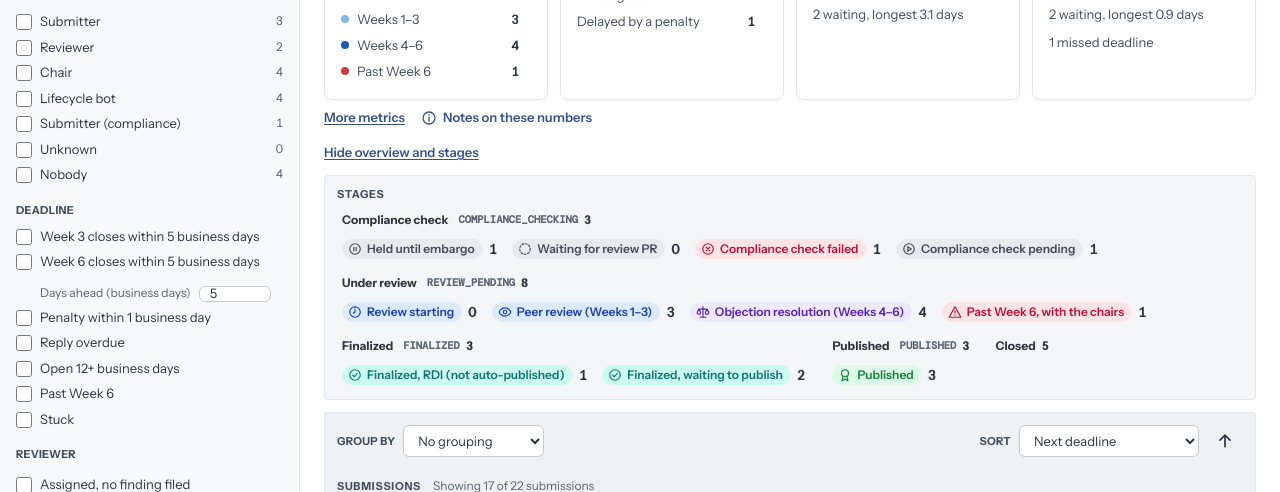
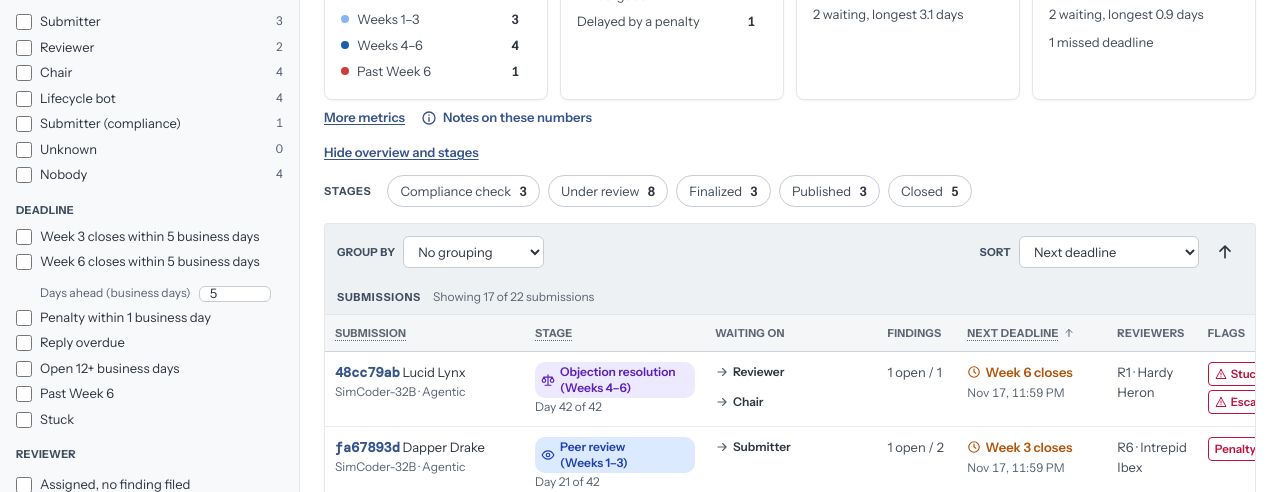
Before and after one commit to anandhu-eng/endpoints-submissions-sandbox, a plain HTML site: page docs/index.html in a window 1280 px wide. Shown: the part 308-800 px from the top of the page. Drawn offline with nearby package versions, Linux system fonts and the light colour scheme.

Commit message:
Declutter the page: status row, compact More metrics, slimmer list rows
- Stage strip becomes one row of status counts; per-stage counts move
  into the sidebar Stage filter.
- More metrics become compact rows.
- List: Review day moves under the stage pill, penalty level becomes a
  flag; PR/Issue links stay in the detail view; DB status moves to the
  pill tooltip; columns sized to fit 1440 with the sidebar open.

Co-Authored-By: Claude Opus 5.5 <noreply@anthropic.com>

```diff
--- a/docs/js/app.js
+++ b/docs/js/app.js
@@ -195,9 +195,9 @@ function renderListView() {
     const ov = overviewOpen();
     $('#metrics').innerHTML = (ov ? renderMetrics(metrics, state, ui.showMore) : '') +
       `<div class="overview-toggle${ov ? '' : ' collapsed'}">${ov ? '' : `<span class="meta">${esc(COPY.metrics.overviewHidden)}</span>`}<button type="button" class="btn-link" id="toggle-overview" aria-expanded="${ov}">${esc(ov ? COPY.metrics.hideOverview : COPY.metrics.showOverview)}</button></div>`;
-    $('#stages').innerHTML = ov ? renderStageCounts(metrics.M7, state, ui.closedOpen) : '';
+    $('#stages').innerHTML = ov ? renderStageCounts(metrics.M7, state) : '';
     const [vRole, vLogin] = (state.view || '').split(':');
-    $('#filters-body').innerHTML = renderFilters(state, DOM, ui.openSections, { counts: optionCounts(), canMe: !!vLogin || vRole === 'chair' });
+    $('#filters-body').innerHTML = renderFilters(state, DOM, ui.openSections, { counts: optionCounts(), stageCounts: metrics.M7, canMe: !!vLogin || vRole === 'chair' });
     for (const el of $$('[data-indeterminate="true"]')) el.indeterminate = true;
     $('#groupbar').innerHTML = renderGroupBar(state);
     $('#chips').innerHTML = viewToggles() + renderChips(state);
--- a/docs/js/copy.js
+++ b/docs/js/copy.js
@@ -343,8 +343,10 @@ export const COPY = {
     ascending: 'ascending',
     descending: 'descending',
     reverse: 'Reverse order',
+    penaltyBadge: (n) => `Penalty level ${n}`,
+    penaltyHelp: 'Current penalty level after waivers. Each level delays publication by one cycle; level 3 withdraws the submission.',
     cols: {
-      id: 'Submission · GitHub', stage: 'Stage · DB status', wait: 'Waiting on', findings: 'Findings',
+      id: 'Submission', stage: 'Stage', wait: 'Waiting on', findings: 'Findings',
       day: 'Review day', due: 'Next deadline', pen: 'Penalty level', rev: 'Reviewers', flags: 'Flags', links: 'GitHub',
     },
     findingsCell: (open, total) => `${open} open / ${total}`,
--- a/docs/js/render-list.js
+++ b/docs/js/render-list.js
@@ -1,11 +1,11 @@
 // Main view: metrics, stage counts, filters sidebar, grouping toolbar and the list.
 
 import { COPY } from './copy.js';
-import { esc, days1, timeEl, plainDateText, dateText } from './format.js';
+import { esc, days1, plainDateText, dateText, dateTimeText, shortDateTimeText, isoText } from './format.js';
 import { icon } from './icons.js';
 import { STAGES, STATUS_ORDER, TERMINAL, DEFAULT_STAGES, summarizeGroup } from './derive.js';
 import { stageSet, groupRows, alsoInCount, matchedDeadline, GROUP_KEYS, MULTI_KEYS, SORT_KEYS, PERIODS, GSORTS, UNASSIGNED } from './query.js';
-import { stagePill, waitChip, waitReasonText, flagBadge, personName, valueLabel, extLink } from './ui.js';
+import { stagePill, waitChip, waitReasonText, flagBadge, personName, valueLabel } from './ui.js';
 
 // ---------------------------------------------------------------------------
 // Metric tiles. Each tile names the filter it applies.
@@ -96,6 +96,16 @@ function publishBlock(m) {
   return `<ul class="legend static">${rows.map(([label, n]) => `<li><span class="legend-item"><span>${esc(label)}</span><b>${n}</b></span></li>`).join('')}</ul>`;
 }
 
+// Secondary metrics as compact rows: name (and one short line) on the left, value on the right.
+function metricRow(state, id, t) {
+  const on = tileActive(state, id);
+  const lines = [].concat(t.line || []).filter(Boolean);
+  return `<button type="button" class="mrow${on ? ' on' : ''}${t.warn ? ' warn' : ''}" ${press(state, id)} title="${tipFor(state, id, t.detail)}">
+    <span class="mrow-text"><span class="mrow-name">${esc(COPY.metrics[id].name)}</span>${lines.map((l) => `<span class="mrow-sub">${esc(l)}</span>`).join('')}</span>
+    <span class="mrow-value">${t.warn ? icon('alert', 'mrow-warn') : ''}<span class="num">${esc(t.value)}</span>${t.unit ? `<span class="unit">${esc(t.unit)}</span>` : ''}</span>
+  </button>`;
+}
+
 export function renderMetrics(m, state, showMore) {
   const pill = COPY.metrics.periodPill[state.period] || COPY.metrics.periodPill.all;
   const M = COPY.metrics;
@@ -128,7 +138,7 @@ export function renderMetrics(m, state, showMore) {
       </div>
     </div>
     <div class="mcards">${primary.join('')}</div>
-    <div class="mcards cards-more" id="tiles-more" ${showMore ? '' : 'hidden'}>${SECONDARY.map((id) => card(state, id, secondary[id])).join('')}</div>
+    <div class="mrows" id="tiles-more" ${showMore ? '' : 'hidden'}>${SECONDARY.map((id) => metricRow(state, id, secondary[id])).join('')}</div>
     <div class="metrics-foot">
       <button type="button" class="btn-link" id="more-metrics" aria-expanded="${showMore}" aria-controls="tiles-more">${esc(showMore ? COPY.metrics.fewer : COPY.metrics.more)}</button>
       <details class="caveats" id="caveats"><summary>${icon('info')}${esc(COPY.metrics.caveatsTitle)}</summary><ul>${COPY.metrics.caveats.map((c) => `<li>${esc(c)}</li>`).join('')}</ul></details>
@@ -139,35 +149,28 @@ export function renderMetrics(m, state, showMore) {
 // ---------------------------------------------------------------------------
 // Stage counts (M7), grouped by DB status, terminal statuses folded into "Closed".
 
-export function renderStageCounts(counts, state, closedOpen) {
+export function renderStageCounts(counts, state) {
+  // One button per DB status with its total; the per-stage counts are in the tooltip and in
+  // the sidebar Stage filter (M7). Terminal statuses fold into "Closed" (D19).
   const active = stageSet(state);
   const isOnly = (codes) => state.stage && state.stage.size === codes.length && codes.every((c) => state.stage.has(c));
-  const statusBlock = (status) => {
+  const breakdown = (stages) => stages.map((s) => `${COPY.stages[s.code]}: ${counts[s.code]}`).join('\n');
+  const item = (label, codes, stages, attrs, pressed) => {
+    const total = codes.reduce((a, c) => a + counts[c], 0);
+    return `<button type="button" class="sc-pipe${total ? '' : ' zero'}" ${attrs} aria-pressed="${pressed}" title="${esc(breakdown(stages))}">
+      <span>${esc(label)}</span><b class="num">${total}</b></button>`;
+  };
+  const open = STATUS_ORDER.filter((s) => !TERMINAL.has(s)).map((status) => {
     const stages = STAGES.filter((s) => s.status === status);
-    const total = stages.reduce((a, s) => a + counts[s.code], 0);
     const codes = stages.map((s) => s.code);
-    return `<div class="sc-status">
-      <button type="button" class="sc-head" data-stages="${codes.join(',')}" aria-pressed="${isOnly(codes)}" title="${esc(status)}">
-        <span>${esc(COPY.stageGroups[status])}</span><span class="db-status">${esc(status)}</span><span class="sc-total num">${total}</span></button>
-      <div class="sc-items">${stages.map((s) => `
-        <button type="button" class="sc-item${active.has(s.code) ? '' : ' dim'}" data-stages="${s.code}" aria-pressed="${isOnly([s.code])}">
-          ${stagePill(s.code, { withStatus: false })}<span class="num">${counts[s.code]}</span></button>`).join('')}</div>
-    </div>`;
-  };
-  const open = STATUS_ORDER.filter((s) => !TERMINAL.has(s));
-  const closed = STATUS_ORDER.filter((s) => TERMINAL.has(s));
-  const closedCodes = STAGES.filter((s) => TERMINAL.has(s.status)).map((s) => s.code);
-  const closedTotal = closedCodes.reduce((a, c) => a + counts[c], 0);
-  // D19: "Closed n" adds every terminal stage to the filter (click again to remove them).
-  const closedOn = closedCodes.every((c) => active.has(c));
+    return item(COPY.stageGroups[status], codes, stages, `data-stages="${codes.join(',')}"`, isOnly(codes));
+  });
+  const closedStages = STAGES.filter((s) => TERMINAL.has(s.status));
+  const closedCodes = closedStages.map((s) => s.code);
+  const closed = item(COPY.stageGroups.closed, closedCodes, closedStages, `id="sc-closed" data-closed="${closedCodes.join(',')}"`, closedCodes.every((c) => active.has(c)));
   return `<section class="stage-counts" aria-labelledby="sc-h">
     <h2 id="sc-h" class="micro" title="${esc(COPY.metrics.M7.help)}">${esc(COPY.metrics.M7.name)}</h2>
-    <div class="sc-row">${open.map(statusBlock).join('')}
-      <div class="sc-closed">
-        <button type="button" class="sc-head" id="sc-closed" data-closed="${closedCodes.join(',')}" aria-pressed="${closedOn}"><span>${esc(COPY.stageGroups.closed)}</span><span class="sc-total num">${closedTotal}</span></button>
-        ${closedOn ? `<div class="sc-row">${closed.map(statusBlock).join('')}</div>` : ''}
-      </div>
-    </div>
+    <div class="sc-pipeline">${open.join('')}${closed}</div>
   </section>`;
 }
 
@@ -201,7 +204,8 @@ export function renderFilters(state, dom, openSections, extra = {}) {
       <span>${esc(COPY.stageGroups[status])}</span><span class="db-status">${esc(status)}</span></label>
       <ul class="checks nested">${stages.map((s) => {
         const sid = `f-stage-${s.code}`;
-        return `<li><label for="${sid}"><input type="checkbox" id="${sid}" data-stage="${s.code}" ${st.has(s.code) ? 'checked' : ''}><span>${esc(COPY.stages[s.code])}</span><span class="db-status">${esc(status)}</span></label></li>`;
+        const n = extra.stageCounts ? extra.stageCounts[s.code] ?? 0 : null;
+        return `<li><label for="${sid}"><input type="checkbox" id="${sid}" data-stage="${s.code}" ${st.has(s.code) ? 'checked' : ''}><span>${esc(COPY.stages[s.code])}</span>${n != null ? `<span class="opt-count num">${n}</span>` : ''}</label></li>`;
       }).join('')}</ul></li>`;
   }).join('');
 
@@ -315,28 +319,31 @@ export function renderGroupBar(state) {
 // ---------------------------------------------------------------------------
 // List
 
-const COLS = ['id', 'stage', 'wait', 'findings', 'day', 'due', 'pen', 'rev', 'flags'];
-const SORTABLE = { id: 'id', stage: 'stage', day: 'day', due: 'due' };
+const COLS = ['id', 'stage', 'wait', 'findings', 'due', 'rev', 'flags'];
+const SORTABLE = { id: 'id', stage: 'stage', due: 'due' };
 
 function deadlineCell(r, asOf, state) {
+  const when = (at) => `<time class="meta block" datetime="${esc(isoText(at))}" title="${esc(dateTimeText(at))}">${esc(shortDateTimeText(at))}</time>`;
   // S5: held submissions open for review after the embargo date.
   if (r.stage === 'CC_HELD' && r.db.embargo_date) return `<span class="due-kind">${esc(COPY.list.opensAfter(dateText(r.db.embargo_date)))}</span>`;
   if (r.status === 'FINALIZED' && r.due) {
     if (r.due.rdi) return `<span class="due-fin">${esc(COPY.list.notAutoPublished)}</span>`;
     const reasons = r.due.reasons.map((x) => reasonText(x)).join('; ');
-    // D25: lead with the date; the cohort code is secondary.
-    return `<span class="due-fin">${esc(r.due.cohort ? COPY.list.publishesOn(dateText(r.due.at)) : COPY.missing)}</span>${r.due.cohort ? ` <span class="db-status">${esc(r.due.cohort.id)}</span>` : ''}${reasons ? `<span class="meta block">${esc(reasons)}</span>` : ''}`;
+    // D25: lead with the date; the cohort code and the delay reasons go to the tooltip.
+    const tip = [r.due.cohort?.id, reasons].filter(Boolean).join(' · ');
+    return `<span class="due-fin" title="${esc(tip)}">${esc(r.due.cohort ? COPY.list.publishesOn(dateText(r.due.at)) : COPY.missing)}</span>`;
   }
   // D18: with a Deadline filter on, show the deadline that matched.
   const m = state ? matchedDeadline(r, state) : null;
+  const matched = m ? ` title="${esc(COPY.list.matched)}"` : '';
   if (m && (m.kind === 'overdue' || m.kind === 'open12')) {
-    return `<span class="due-kind soon">${icon('alert')}${esc(COPY.list.deadlineKinds[m.kind])}${m.finding}</span>${m.at ? `<span class="meta block">${timeEl(m.at)}</span>` : ''}<span class="meta block">${esc(COPY.list.matched)}</span>`;
+    return `<span class="due-kind soon"${matched}>${icon('alert')}${esc(COPY.list.deadlineKinds[m.kind])}${m.finding}</span>${m.at ? when(m.at) : ''}`;
   }
   const d = m && m.at ? m : r.nextDeadline;
-  if (!d) return `<span class="muted">${esc(COPY.list.noDeadline)}</span>`;
+  if (!d) return `<span class="muted">${esc(COPY.missing)}</span>`;
   const kind = d.kind === 'penalty' ? `${COPY.list.deadlineKinds.penalty(d.level)}${d.finding}` : COPY.list.deadlineKinds[d.kind];
   const soon = d.at - asOf < 2 * 864e5;
-  return `<span class="due-kind${soon ? ' soon' : ''}">${soon ? icon('clock') : ''}${esc(kind)}</span><span class="meta block">${timeEl(d.at)}</span>${m && m.at ? `<span class="meta block">${esc(COPY.list.matched)}</span>` : ''}`;
+  return `<span class="due-kind${soon ? ' soon' : ''}"${matched}>${soon ? icon('clock') : ''}${esc(kind)}</span>${when(d.at)}`;
 }
 
 export function reviewDayText(r) {
@@ -351,32 +358,32 @@ export function reasonText(x) {
 }
 
 function rowHtml(r, ctx) {
+  // At most two lines per cell; detail moves into tooltips and the detail view.
   const c = r.counts;
   const also = ctx.groupKeys ? alsoInCount(r, ctx.groupKeys) : 0;
   const link = ctx.hrefFor(r);
   const reviewers = r.assignees.length ? r.assignees.map((a) => esc(personName(a))).join(', ') : `<span class="muted">${esc(COPY.filters.unassigned)}</span>`;
-  const revBadge = c.reviewer ? `<span class="badge-rev" title="${esc(COPY.list.reviewerBadge(c.reviewer))}">${icon('eye')}${c.reviewer}</span>` : '';
   const mine = ctx.myWaits ? ctx.myWaits(r) : new Set();
   const supLinks = [
     r.supersedes ? `<a class="flag flag-supersedes" href="${esc(ctx.hrefForId(r.supersedes))}" data-open="${esc(r.supersedes)}" title="${esc(COPY.flagHelp.supersedes)}">${icon('arrow')}${esc(COPY.detail.supersedes(r.supersedes))}</a>` : '',
     r.supersededBy ? `<a class="flag flag-superseded_by" href="${esc(ctx.hrefForId(r.supersededBy))}" data-open="${esc(r.supersededBy)}" title="${esc(COPY.flagHelp.superseded_by)}">${icon('slash')}${esc(COPY.detail.supersededBy(r.supersededBy))}</a>` : '',
   ].join('');
-  const flagList = [...r.flags].filter((f) => f !== 'supersedes' && f !== 'superseded_by').map(flagBadge).join('') + supLinks;
-  const stuck = r.stuckReasons.length ? `<span class="meta block warn-text">${icon('alert')}${esc(COPY.metrics.M12.name)}: ${esc(r.stuckReasons.map((x) => COPY.list.stuckReasons[x]).join(', '))}</span>` : '';
+  const stuck = r.stuckReasons.length ? `<span class="flag flag-stuck" title="${esc(r.stuckReasons.map((x) => COPY.list.stuckReasons[x]).join(', '))}">${icon('alert')}<span>${esc(COPY.metrics.M12.name)}</span></span>` : '';
+  // The penalty level shows only when there is one (most rows have none).
+  const penalty = r.penalty ? `<span class="flag flag-penalty" title="${esc(COPY.list.penaltyHelp)}">${esc(COPY.list.penaltyBadge(r.penalty))}</span>` : '';
+  const flagList = stuck + penalty + [...r.flags].filter((f) => f !== 'supersedes' && f !== 'superseded_by').map(flagBadge).join('') + supLinks;
+  const waits = r.waiting.map((w) => `<span class="wait-line" title="${esc(w.reason.map((x) => waitReasonText(x, mine.has(w.value))).join('; '))}">${waitChip(w.value, mine.has(w.value) ? ctx.youName : null)}</span>`).join('');
+  const findTip = c.total ? [COPY.list.findingsTurns(c.submitter, c.reviewer), c.waived ? COPY.list.findingsWaived(c.waived) : ''].filter(Boolean).join(' · ') : '';
   return `<tr class="row" data-depth="${ctx.depth}" data-id="${esc(r.shortId)}">
     <td data-col="id" class="c-id">
-      <a class="sub-link mono" href="${esc(link)}" data-open="${esc(r.shortId)}" aria-label="${esc(COPY.list.open(r.shortId))}">${esc(r.shortId)}</a>
-      <span class="block">${esc(r.org || COPY.missing)}</span>
+      <span class="block"><a class="sub-link mono" href="${esc(link)}" data-open="${esc(r.shortId)}" aria-label="${esc(COPY.list.open(r.shortId))}">${esc(r.shortId)}</a> <span class="c-org">${esc(r.org || COPY.missing)}</span></span>
       <span class="meta block">${esc(r.models.join(', ') || COPY.missing)} · ${esc(COPY.types[r.type] || r.type)}</span>
-      <span class="row-links meta block">${[r.pr ? extLink(r.pr.url, COPY.list.pr(r.pr.number)) : '', r.ti ? extLink(r.ti.url, COPY.list.issue(r.ti.number)) : ''].filter(Boolean).join(' ')}</span>
       ${also > 0 ? `<span class="meta block also">${esc(COPY.grouping.alsoIn(also))}</span>` : ''}
     </td>
-    <td data-col="stage" data-label="${esc(COPY.list.cols.stage)}">${stagePill(r.stage)}${stuck}</td>
-    <td data-col="wait" data-label="${esc(COPY.list.cols.wait)}">${r.waiting.map((w) => `<span class="wait-line">${waitChip(w.value, mine.has(w.value) ? ctx.youName : null)}<span class="meta block wait-why">${esc(w.reason.map((x) => waitReasonText(x, mine.has(w.value))).join('; '))}</span></span>`).join('')}</td>
-    <td data-col="findings" data-label="${esc(COPY.list.cols.findings)}">${c.total ? `<span>${esc(COPY.list.findingsCell(c.open, c.total))}</span>${revBadge}<span class="meta block">${esc(COPY.list.findingsTurns(c.submitter, c.reviewer))}${c.waived ? ` · ${esc(COPY.list.findingsWaived(c.waived))}` : ''}</span>` : `<span class="muted">${esc(COPY.missing)}</span>`}</td>
-    <td data-col="day" data-label="${esc(COPY.list.cols.day)}">${r.clock.reviewDay != null ? esc(reviewDayText(r)) : `<span class="muted">${esc(COPY.missing)}</span>`}</td>
+    <td data-col="stage" data-label="${esc(COPY.list.cols.stage)}">${stagePill(r.stage, { withStatus: false })}${r.clock.reviewDay != null ? `<span class="meta block">${esc(reviewDayText(r))}</span>` : ''}</td>
+    <td data-col="wait" data-label="${esc(COPY.list.cols.wait)}"><span class="waits">${waits}</span></td>
+    <td data-col="findings" data-label="${esc(COPY.list.cols.findings)}">${c.total ? `<span title="${esc(findTip)}">${esc(COPY.list.findingsCell(c.open, c.total))}</span>` : `<span class="muted">${esc(COPY.missing)}</span>`}</td>
     <td data-col="due" data-label="${esc(COPY.list.cols.due)}">${deadlineCell(r, ctx.asOf, ctx.state)}</td>
-    <td data-col="pen" data-label="${esc(COPY.list.cols.pen)}" class="num">${esc(r.penalty)}</td>
     <td data-col="rev" data-label="${esc(COPY.list.cols.rev)}">${reviewers}</td>
     <td data-col="flags" data-label="${esc(COPY.list.cols.flags)}"><span class="flags">${flagList || `<span class="muted">${esc(COPY.missing)}</span>`}</span></td>
   </tr>`;
--- a/docs/js/ui.js
+++ b/docs/js/ui.js
@@ -27,12 +27,18 @@ export function roleBadge(login) {
   return `<span class="role role-${esc(role)}">${role === 'bot' ? icon('bot') : ''}${esc(label)}</span>`;
 }
 
+// A "(Weeks 1–3)" suffix wraps as one piece, never mid-range.
+function keepParens(text) {
+  return esc(text).replace(/\(([^)]*)\)/g, (m) => `<span class="nw">${m}</span>`);
+}
 export function stagePill(code, { size = 'sm', withStatus = true } = {}) {
   if (!code) return `<span class="muted">${esc(COPY.missing)}</span>`;
   const [ic, tone] = STAGE_LOOK[code] || ['dashed', 'slate'];
   const status = STAGE_BY_CODE[code]?.status || '';
   const help = COPY.stageHelp[code] || '';
-  return `<span class="stage-cell"><span class="pill pill-${size} tone-${tone}" title="${esc(help)}">${icon(ic)}<span>${esc(COPY.stages[code] || code)}</span></span>${
+  // Without the visible DB status, the pill's tooltip carries it.
+  const title = withStatus ? help : `${help} (${COPY.dbStatus}: ${status})`;
+  return `<span class="stage-cell"><span class="pill pill-${size} tone-${tone}" title="${esc(title)}">${icon(ic)}<span>${keepParens(COPY.stages[code] || code)}</span></span>${
     withStatus ? `<span class="db-status" title="${esc(COPY.dbStatus)}">${esc(status)}</span>` : ''}</span>`;
 }
 export function stageLabelText(code) {
--- a/docs/styles.css
+++ b/docs/styles.css
@@ -120,6 +120,7 @@ button { font: inherit; color: inherit; }
 .meta { font-size: 12px; line-height: 18px; color: var(--text-muted); }
 .micro { font-size: 11px; line-height: 16px; font-weight: 700; letter-spacing: 0.07em; text-transform: uppercase; color: var(--text-label); }
 .block { display: block; }
+.nw { white-space: nowrap; }
 .sr-only { position: absolute; left: 0; top: 0; width: 1px; height: 1px; padding: 0; margin: -1px; overflow: hidden; clip: rect(0 0 0 0); white-space: nowrap; border: 0; }
 .icon { width: 16px; height: 16px; flex: none; vertical-align: -3px; }
 [hidden] { display: none !important; }
@@ -311,14 +312,51 @@ body.filters-hidden .sidebar, body.in-detail .sidebar { display: none; }
 .legend-item[aria-pressed="true"] { background: var(--bg-selected); color: var(--text-strong); }
 .legend-item b { margin-left: auto; font-weight: 600; color: var(--text-strong); font-variant-numeric: tabular-nums; }
 .legend .dot { flex: none; width: 8px; height: 8px; border-radius: 50%; }
+
+/* "More metrics": compact rows in a grid. */
+.mrows {
+  display: grid; grid-template-columns: repeat(auto-fill, minmax(260px, 1fr)); column-gap: 24px;
+  margin-top: 12px; padding: 4px 16px; border: 1px solid var(--line); border-radius: var(--radius-panel); background: var(--bg-card);
+}
+.mrows[hidden] { display: none; }
+.mrow {
+  all: unset; box-sizing: border-box; display: flex; align-items: center; gap: 12px; cursor: pointer;
+  padding: 10px 6px; margin: 0 -6px; border-bottom: 1px solid var(--line-row); border-radius: 4px;
+}
+.mrow:hover { background: var(--bg-hover); }
+.mrow:focus-visible { outline: 2px solid var(--focus); outline-offset: -2px; }
+.mrow.on { background: var(--bg-selected); }
+.mrow-text { display: flex; flex-direction: column; min-width: 0; }
+.mrow-name { font-size: 13px; line-height: 18px; font-weight: 600; color: var(--text-strong); }
+.mrow-sub { font-size: 12px; line-height: 16px; color: var(--text-muted); }
+.mrow-value { margin-left: auto; display: flex; align-items: baseline; gap: 4px; white-space: nowrap; color: var(--text-strong); }
+.mrow-value .num { font-size: 20px; line-height: 24px; font-weight: 600; font-variant-numeric: normal; }
+.mrow-value .unit { font-size: 12px; color: var(--text-muted); }
+.mrow.warn .mrow-value { color: var(--warn); }
+.mrow-warn { width: 16px; height: 16px; align-self: center; }
+
+/* Status counts: one row of buttons in place of the stage pills (M7). */
+.sc-pipeline { display: flex; flex-wrap: wrap; gap: 8px; }
+.sc-pipe {
+  all: unset; display: inline-flex; align-items: baseline; gap: 8px; cursor: pointer;
+  padding: 6px 12px; border: 1px solid var(--line-control); border-radius: 999px; background: var(--bg-card);
+  font-size: 13px; line-height: 18px; color: var(--text);
+}
+.sc-pipe b { font-weight: 600; color: var(--text-strong); }
+.sc-pipe:hover { border-color: var(--action); }
+.sc-pipe:focus-visible { outline: 2px solid var(--focus); outline-offset: 2px; }
+.sc-pipe[aria-pressed="true"] { border-color: var(--action); background: var(--bg-selected); color: var(--text-strong); }
+.sc-pipe.zero { color: var(--text-muted); }
+.flag.flag-stuck, .flag.flag-penalty { color: var(--warn); border-color: currentColor; }
+.waits { display: flex; flex-direction: column; gap: 2px; }
 .metrics-foot { display: flex; align-items: flex-start; gap: 16px; flex-wrap: wrap; margin-top: 8px; }
 .caveats { font-size: 13px; }
 .caveats summary { cursor: pointer; display: inline-flex; align-items: center; gap: 6px; color: var(--link); font-weight: 600; }
 .caveats ul { margin: 6px 0 0 20px; padding: 0; max-width: 80ch; }
 
 /* ---------------------------------------------------------------- stage counts */
-.stage-counts { margin-bottom: 12px; padding: 10px 12px; border: 1px solid var(--line); border-radius: var(--radius-card); background: var(--bg-band); }
-.stage-counts h2 { margin-bottom: 6px; }
+.stage-counts { display: flex; align-items: center; flex-wrap: wrap; gap: 8px 16px; margin-bottom: 16px; }
+.stage-counts h2 { margin: 0; }
 .sc-row { display: flex; flex-wrap: wrap; gap: 8px 16px; align-items: flex-start; }
 .sc-status { display: flex; flex-direction: column; gap: 4px; }
 .sc-head, .sc-item { display: inline-flex; align-items: center; gap: 6px; border: 1px solid transparent; background: none; padding: 2px 4px; border-radius: 6px; cursor: pointer; text-align: left; }
@@ -591,24 +629,22 @@ html.dark .band-reviewer { background: rgba(28, 43, 74, 0.6); }
 /* column sizing for the list at desktop widths */
 @media (min-width: 761px) {
   table.data td, table.data thead th { padding-left: 10px; padding-right: 10px; }
-  td[data-col="day"], td[data-col="pen"], td[data-col="findings"] > span:first-child, td[data-col="wait"] .wait { white-space: nowrap; }
+  td[data-col="findings"] > span:first-child, td[data-col="wait"] .wait { white-space: nowrap; }
   td[data-col="findings"] .meta { white-space: nowrap; font-size: 11.5px; }
-  td[data-col="id"] { min-width: 140px; }
+  td[data-col="id"] { min-width: 200px; }
   td[data-col="due"] { min-width: 150px; }
   td[data-col="stage"] .pill { white-space: normal; }
-  td[data-col="stage"] { max-width: 230px; }
+  td[data-col="stage"] { min-width: 180px; max-width: 220px; }
   td[data-col="flags"] .flags { flex-direction: column; align-items: flex-start; }
   td[data-col="links"] { white-space: nowrap; }
 }
 .wait-line { display: block; margin-bottom: 4px; }
 .wait-line:last-child { margin-bottom: 0; }
 .wait-why { font-size: 11.5px; line-height: 15px; }
-@media (min-width: 761px) { td[data-col="wait"] { min-width: 170px; max-width: 230px; } }
+@media (min-width: 761px) { td[data-col="wait"] { min-width: 120px; max-width: 200px; } }
 td[data-col="stage"] .pill { border-radius: 10px; }
-.row-links { display: flex; gap: 8px; flex-wrap: wrap; margin-top: 2px; }
-.row-links .ext { font-size: 12px; }
 @media (min-width: 761px) {
-  td[data-col="flags"] { max-width: 130px; }
+  td[data-col="flags"] { min-width: 175px; max-width: 210px; }
   td[data-col="flags"] .flag { white-space: normal; }
   td[data-col="rev"] { min-width: 90px; }
 }
@@ -682,18 +718,14 @@ a.flag:hover { text-decoration: underline; }
 
 /* D26: flags wrap without clipping */
 @media (min-width: 761px) {
-  td[data-col="flags"] { max-width: none; min-width: 120px; }
   td[data-col="flags"] .flags { flex-wrap: wrap; }
 }
 /* D26: the list fits 1440 with the sidebar open; long cells wrap instead of widening the table */
 @media (min-width: 761px) {
   table.data thead th { white-space: normal; vertical-align: bottom; }
-  td[data-col="day"] { white-space: normal; max-width: 96px; }
   td[data-col="findings"] { max-width: 140px; }
   td[data-col="findings"] .meta { white-space: normal; }
-  td[data-col="wait"] { min-width: 150px; }
-  td[data-col="flags"] { min-width: 0; max-width: 150px; }
-  td[data-col="pen"] { width: 64px; }
+  td[data-col="wait"] { min-width: 120px; }
 }
 
 /* ---- Round 2 ---- */
```
